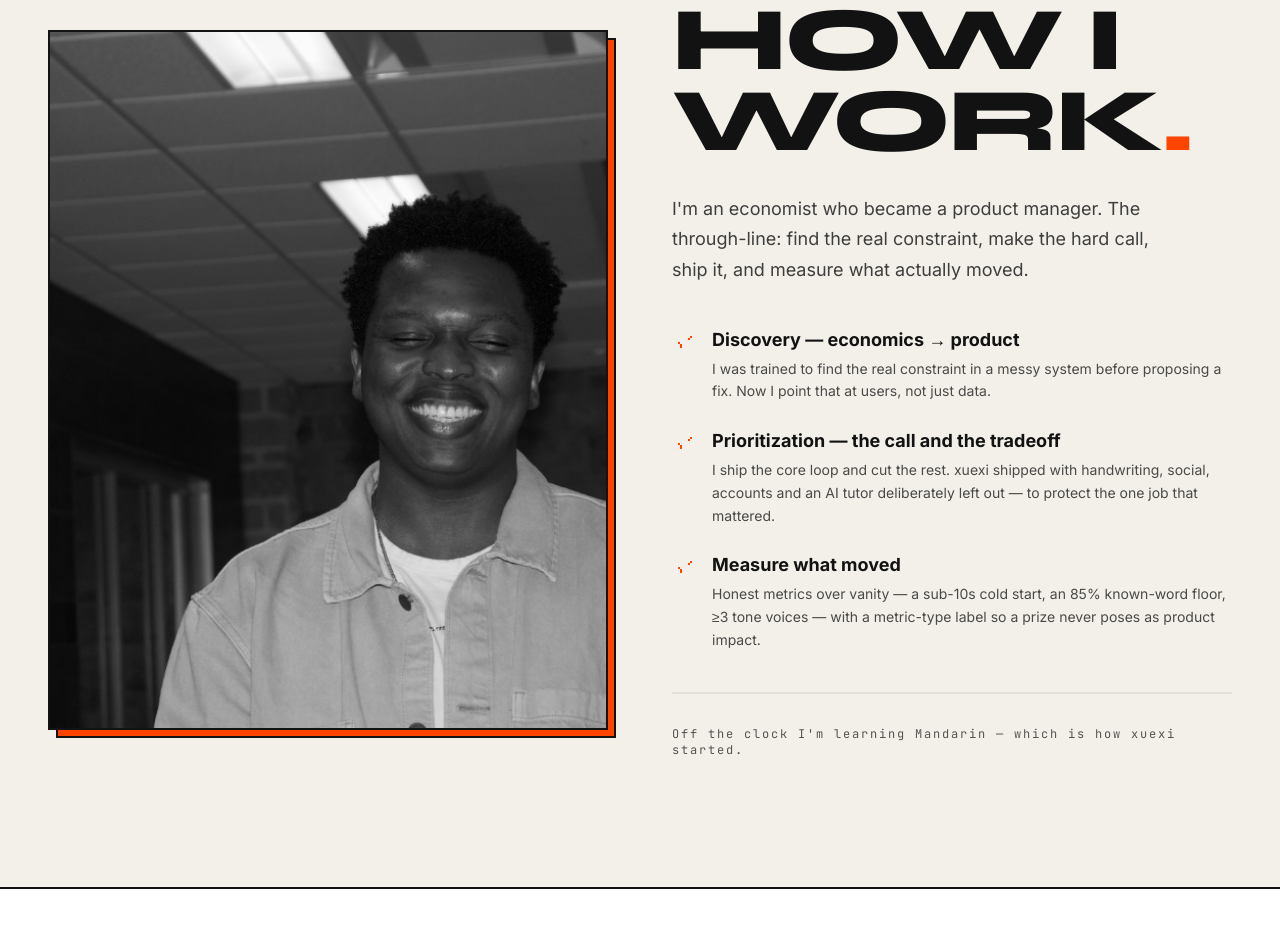
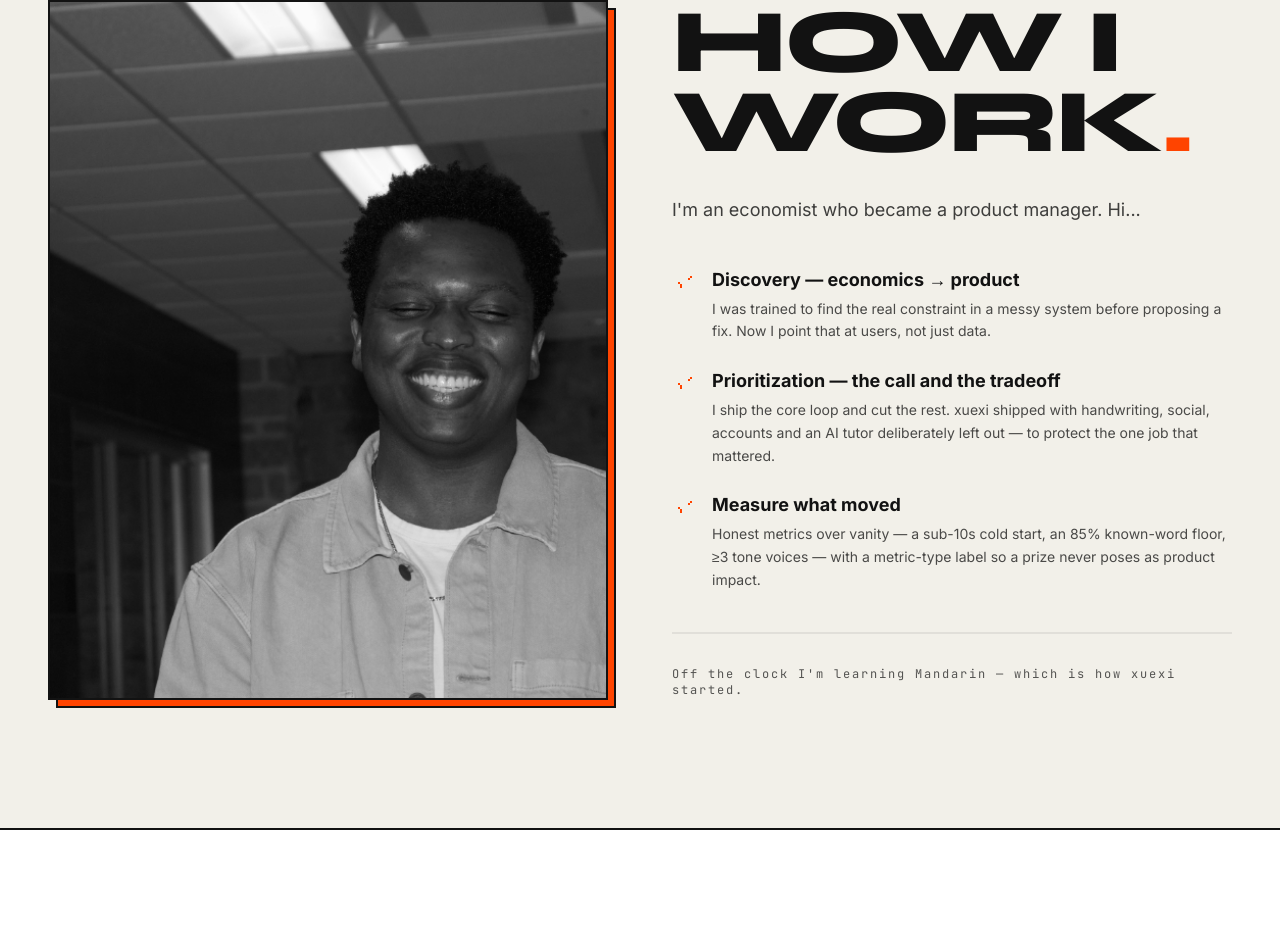
Before and after one commit to A-Pamimo/pamimo_com, a Next.js app: page / in a window 1280 px wide. Shown: the part 4055-5007 px from the top of the page. Built offline with nearby package versions, Linux system fonts and the light colour scheme.

Commit message:
Update About copy

```diff
--- a/components/sections/About.tsx
+++ b/components/sections/About.tsx
@@ -56,8 +56,7 @@ const About: React.FC = () => {
         <motion.div {...fade}>
           <h2 className="font-display font-extrabold text-display-1 mb-8">HOW I<br />WORK<span className="text-pop">.</span></h2>
           <p className="font-sans text-body-lg opacity-80 mb-10 max-w-lg">
-            I&apos;m an economist who became a product manager. The through-line: find the real
-            constraint, make the hard call, ship it, and measure what actually moved.
+            I&apos;m an economist who became a product manager. Hi...
           </p>
 
           <div className="space-y-6">
```
